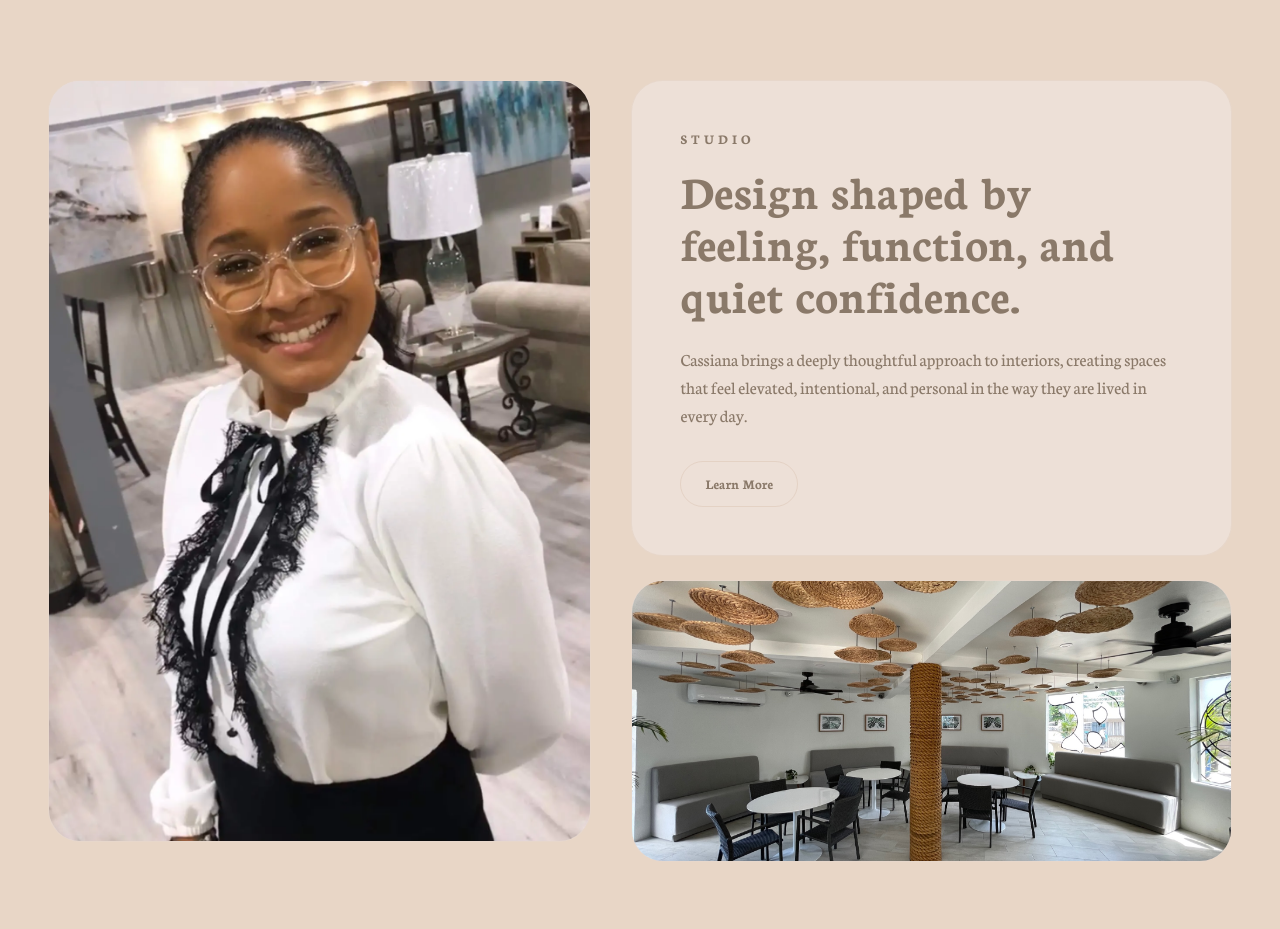
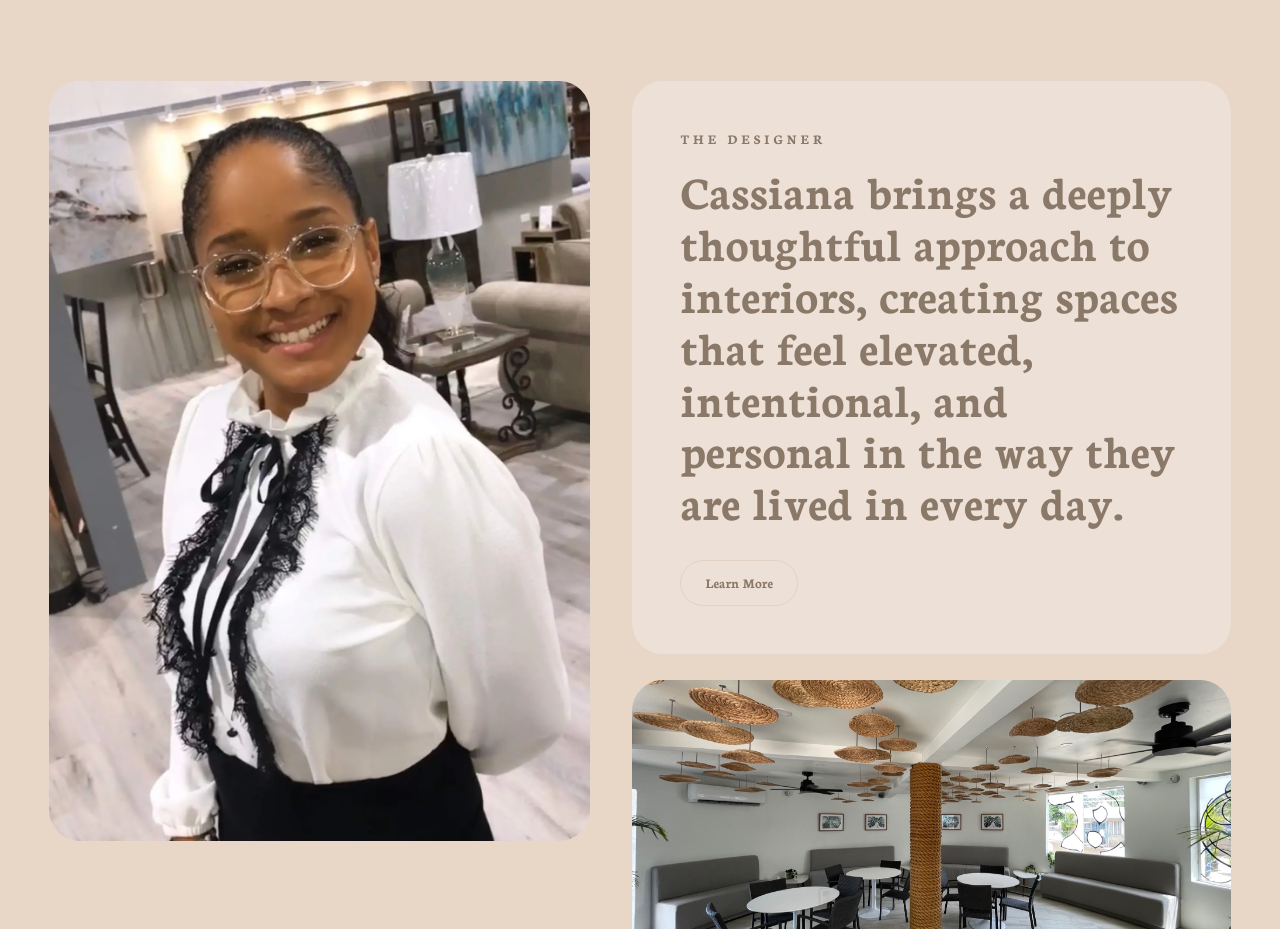
Before and after one commit to blackspidertechllc/CLI-Designs, a React (Vite) app: page / in a window 1280 px wide. Shown: the part 1980-2909 px from the top of the page. Built offline with nearby package versions, Linux system fonts and the light colour scheme.

Commit message:
updates to home page editorial split section, updated title and changed size of text

```diff
--- a/src/pages/Home.jsx
+++ b/src/pages/Home.jsx
@@ -140,18 +140,14 @@ export default function Home() {
             <div className="flex flex-col justify-between gap-6">
               <div className="rounded-[2rem] border border-[#CEB199]/20 bg-[#F3EEEA]/45 p-8 sm:p-10 lg:p-12">
                 <p className="font-brand text-xs font-semibold uppercase tracking-[0.28em] text-[#8A7969] sm:text-sm">
-                  Studio
+                  The Designer
                 </p>
 
                 <h2 className="mt-4 max-w-2xl font-brand text-3xl font-semibold leading-[1.08] text-[#8A7969] sm:text-4xl lg:text-5xl">
-                  Design shaped by feeling, function, and quiet confidence.
-                </h2>
-
-                <p className="mt-6 max-w-2xl font-brand text-base leading-7 text-[#8A7969] sm:text-lg">
                   Cassiana brings a deeply thoughtful approach to interiors,
                   creating spaces that feel elevated, intentional, and personal
                   in the way they are lived in every day.
-                </p>
+                </h2>
 
                 <NavLink
                   to="/about"
```
